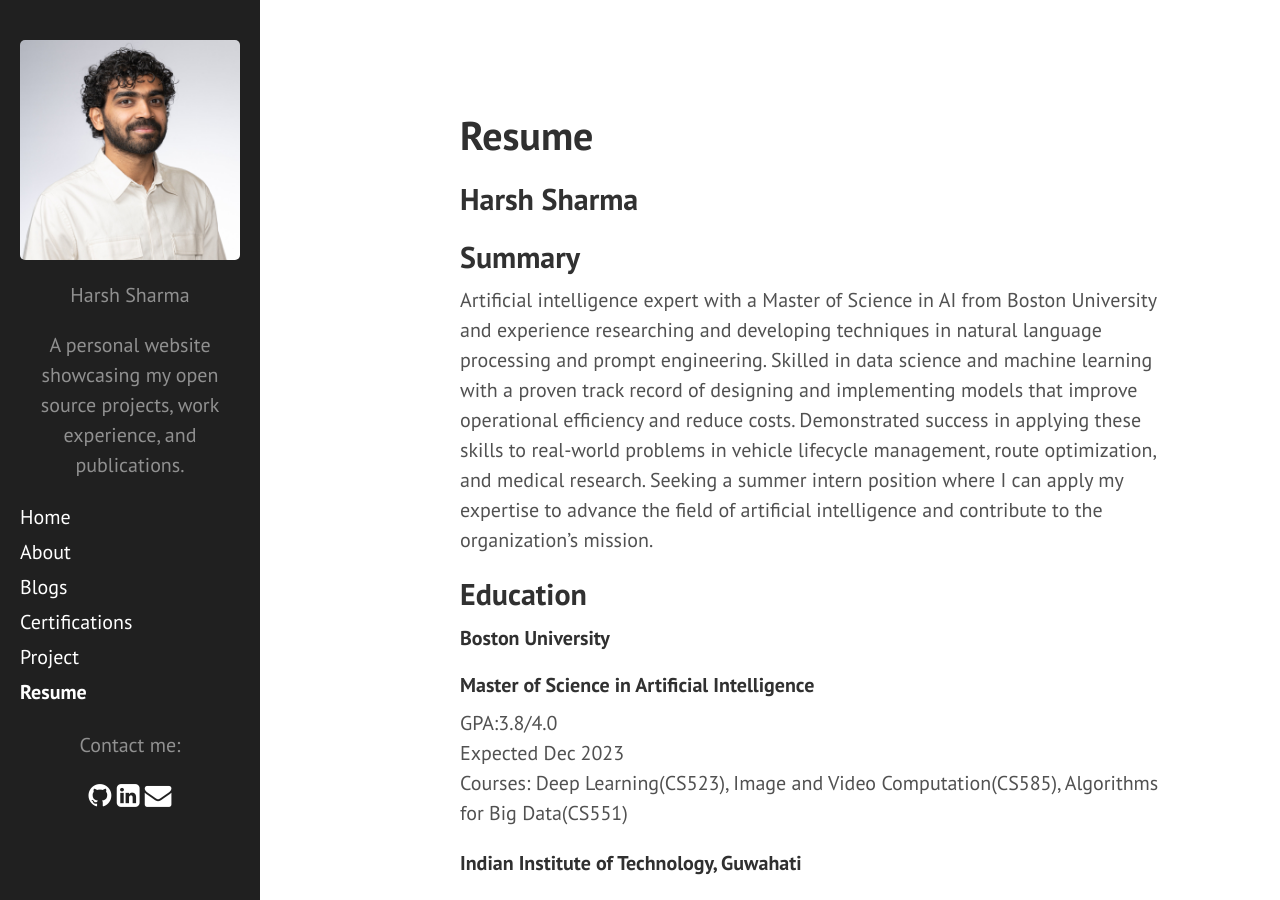
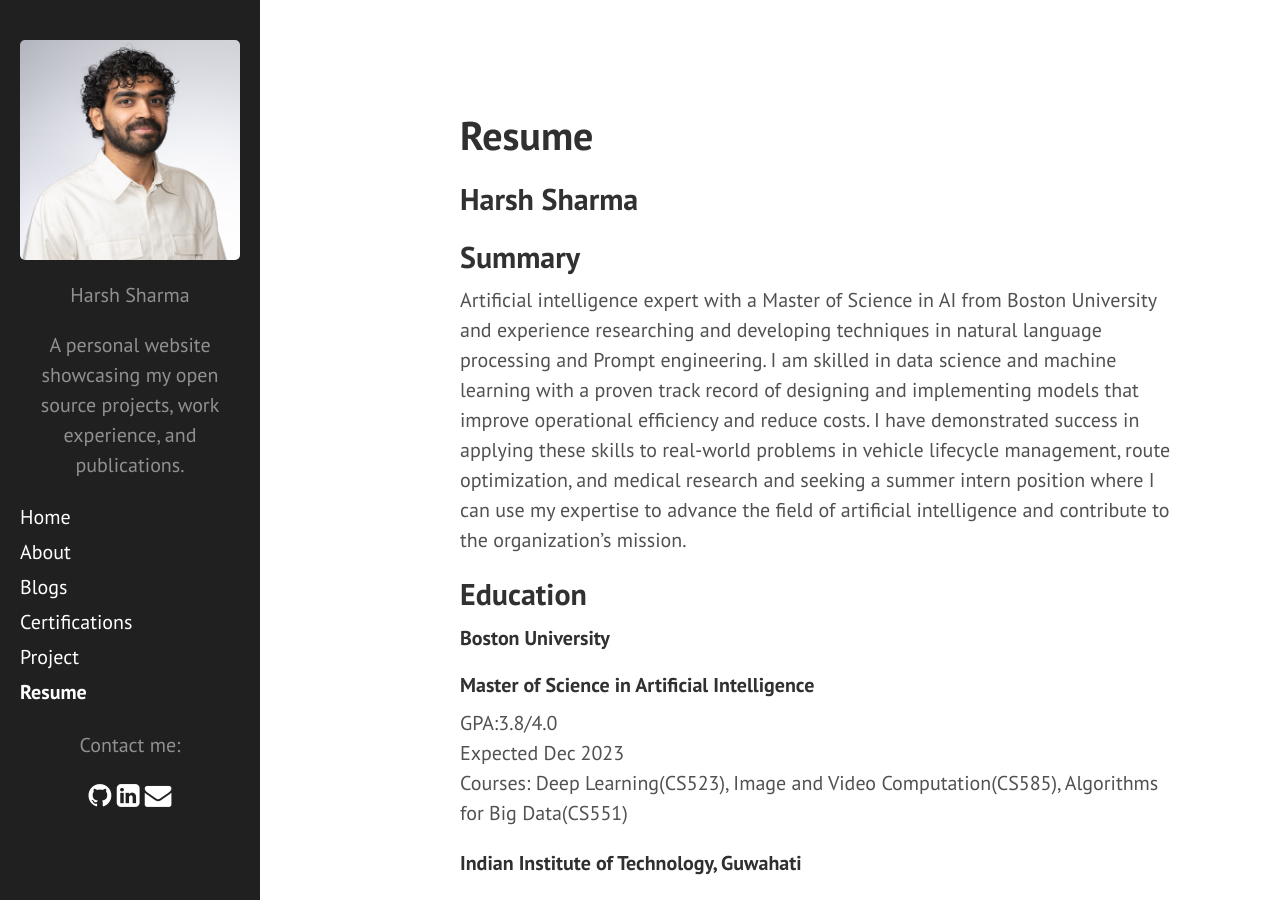
Before and after one commit to 97harsh/97harsh.github.io, a Jekyll site: the page built from resume.md, in a window 1280 px wide and 900 px high. Built offline with Jekyll 4.4.1, drawn with Linux system fonts in a browser that asks for light colours; nearby versions of some CDN libraries; Markdown is read by kramdown in place of the engine named in the settings; some of the changed lines change nothing that is shown; some of the changed text lies outside the part shown.

Commit message:
updating resume 6/inf

```diff
--- a/resume.md
+++ b/resume.md
@@ -5,9 +5,9 @@
 ## Harsh Sharma
 
 ## Summary
-Artificial intelligence expert with a Master of Science in AI from Boston University and experience researching and developing techniques in natural language processing and prompt engineering. Skilled in data science and machine learning with a proven track record of designing and implementing models that improve operational efficiency and reduce costs. Demonstrated success in applying these skills to real-world problems in vehicle lifecycle management, route optimization, and medical research. Seeking a summer intern position where I can apply my expertise to advance the field of artificial intelligence and contribute to the organization's mission.
+Artificial intelligence expert with a Master of Science in AI from Boston University and experience researching and developing techniques in natural language processing and Prompt engineering. I am skilled in data science and machine learning with a proven track record of designing and implementing models that improve operational efficiency and reduce costs. I have demonstrated success in applying these skills to real-world problems in vehicle lifecycle management, route optimization, and medical research and seeking a summer intern position where I can use my expertise to advance the field of artificial intelligence and contribute to the organization's mission.
 
-
+<!-- #### Checkout my Certifications: <a href="{site.baseurl}/certifications" target="_blank">Prof. Iddo Drori</a> -->
 ## Education
 **Boston University**
 #### Master of Science in Artificial Intelligence
@@ -46,14 +46,20 @@
 - Designed Attention LSTM-based models to predict battery faults with a recall rate of 80% using past 100km driving data
 - The model is comprised of two parts: The first LSTM model focuses on forecasting the time series, the second LSTM focuses on Predicting if the forecasted time series has a fault
 
-##### Creating Data Pipelines
+##### Data Pipeline Automation for Efficient Complaint Resolution
 - Designed and deployed a data pipeline to access all organization data through RESTful APIs, reducing complaint resolution time by **_~5 days_** (40%)
 - The Django-based application runs ETL jobs scheduled(using Celery) to fetch new data from identified data sources and puts them into the AWS bucket
+
+##### Real-time Analytics using Apache Spark and Airflow
+- Designed and implemented a real-time fault monitoring system for electric scooters using Apache Spark and Airflow.
+- The system provided daily fault statistics and trend analysis to stakeholders via custom email templates
+- Automated the data collection and presentation process, reducing manual intervention and improving efficiency.
+
 
 #### Route Optimization
 - Implemented a solution that  would reduce the cost of transportation
 for electric bikes by **_∼USD 6M_** per year, a reduction of 30% through the use of mixed integer programming
-- Resulted in a reduction of per scooter transportation cost by 30% and Turned Around Time(TAT) by 20% from placing an order to fulfilling it
+- Resulted in a reduction of per-electric bike transportation cost by 30% and Turned Around Time(TAT) by 20% from placing an order to fulfilling it
 
 #### Technologies used: Python, Pytorch, Pyspark, Django, PostgreSQL, PowerBI
 
```
